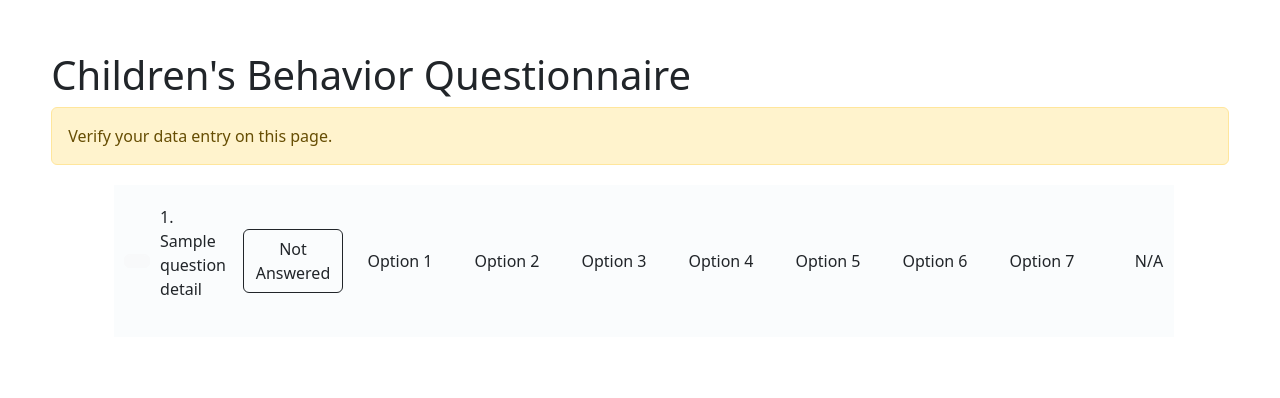
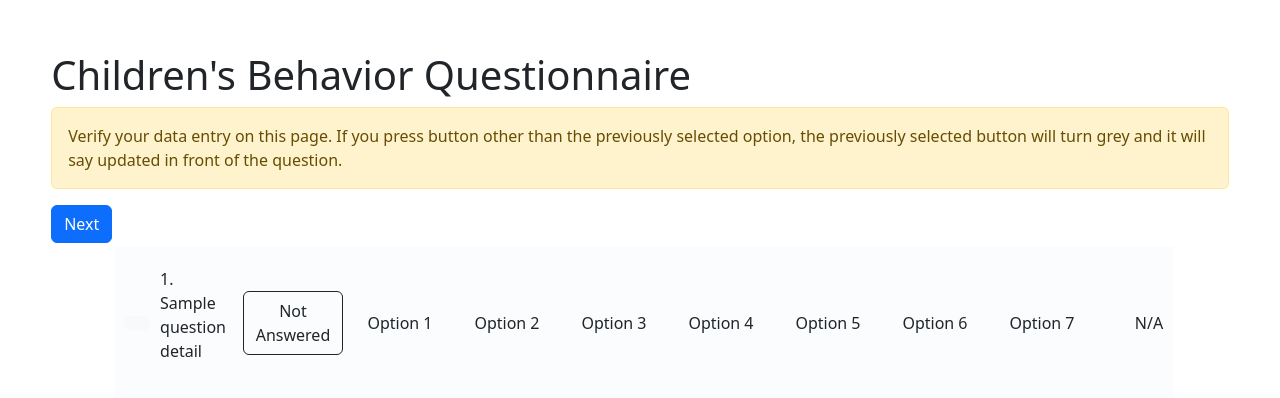
Before and after one commit to itssagunkarki/survey, a Flask app: template templates/next_screen.html in a window 1280 px wide. Shown: the top 398 px of the page. Run offline with Flask 3, Linux system fonts and the light colour scheme; the template is opened without the code that fills it: most values are stand-ins (such as "Sample title", 1, 10 or a date in 2020).

Commit message:
updated verfication page to only show when different option is chosen and send data to result page

```diff
--- a/templates/next_screen.html
+++ b/templates/next_screen.html
@@ -5,8 +5,11 @@
 {% block content %}
 <h1>Children's Behavior Questionnaire</h1>
 <div class="alert alert-warning" role="alert" id='update-info'>
-    Verify your data entry on this page.
+    Verify your data entry on this page. If you press button other than the previously selected option, the previously selected button will turn grey and it will say updated in front of the question.
 </div>
+
+<!-- Add Next button -->
+<button id="nextButton" class="btn btn-primary">Next</button>
 
 <div class="questions-container">
     {% for question_num, question_details in data['questionsCopy'].items() %}
@@ -16,16 +19,16 @@
         <p class="question-details">{{ question_num }}. {{ question_details['question_prompt'] }}</p>
         <div class="option-buttons" id="option-buttons-{{ question_num }}">
             <!-- not answered button-->
-            <button type="button" class="btn option-button {% if question_details['first_entry'] == 0 %}btn-primary{% else %}btn-outline-dark{% endif %}" data-question="{{ question_num }}" data-option="0">Not Answered</button>
+            <button type="button" class="btn option-button {% if question_details['first_entry'] == 0 %}btn-outline-dark{% else %}btn-outline-dark{% endif %}" data-question="{{ question_num }}" data-option="0">Not Answered</button>
 
-            <button type="button" class="btn option-button {% if question_details['first_entry'] == '1' %}btn-primary{% endif %}" data-question="{{ question_num }}" data-option="1">Option 1</button>
-            <button type="button" class="btn option-button {% if question_details['first_entry'] == '2' %}btn-primary{% endif %}" data-question="{{ question_num }}" data-option="2">Option 2</button>
-            <button type="button" class="btn option-button {% if question_details['first_entry'] == '3' %}btn-primary{% endif %}" data-question="{{ question_num }}" data-option="3">Option 3</button>
-            <button type="button" class="btn option-button {% if question_details['first_entry'] == '4' %}btn-primary{% endif %}" data-question="{{ question_num }}" data-option="4">Option 4</button>
-            <button type="button" class="btn option-button {% if question_details['first_entry'] == '5' %}btn-primary{% endif %}" data-question="{{ question_num }}" data-option="5">Option 5</button>
-            <button type="button" class="btn option-button {% if question_details['first_entry'] == '6' %}btn-primary{% endif %}" data-question="{{ question_num }}" data-option="6">Option 6</button>
-            <button type="button" class="btn option-button {% if question_details['first_entry'] == '7' %}btn-primary{% endif %}" data-question="{{ question_num }}" data-option="7">Option 7</button>
-            <button type="button" class="btn option-button {% if question_details['first_entry'] == '-1' %}btn-primary{% endif %}" data-question="{{ question_num }}" data-option="-1">N/A</button>
+            <button type="button" class="btn option-button {% if question_details['first_entry'] == '1' %}btn-primary-outline{% endif %}" data-question="{{ question_num }}" data-option="1">Option 1</button>
+            <button type="button" class="btn option-button {% if question_details['first_entry'] == '2' %}btn-primary-outline{% endif %}" data-question="{{ question_num }}" data-option="2">Option 2</button>
+            <button type="button" class="btn option-button {% if question_details['first_entry'] == '3' %}btn-primary-outline{% endif %}" data-question="{{ question_num }}" data-option="3">Option 3</button>
+            <button type="button" class="btn option-button {% if question_details['first_entry'] == '4' %}btn-primary-outline{% endif %}" data-question="{{ question_num }}" data-option="4">Option 4</button>
+            <button type="button" class="btn option-button {% if question_details['first_entry'] == '5' %}btn-primary-outline{% endif %}" data-question="{{ question_num }}" data-option="5">Option 5</button>
+            <button type="button" class="btn option-button {% if question_details['first_entry'] == '6' %}btn-primary-outline{% endif %}" data-question="{{ question_num }}" data-option="6">Option 6</button>
+            <button type="button" class="btn option-button {% if question_details['first_entry'] == '7' %}btn-primary-outline{% endif %}" data-question="{{ question_num }}" data-option="7">Option 7</button>
+            <button type="button" class="btn option-button {% if question_details['first_entry'] == '-1' %}btn-primary-outline{% endif %}" data-question="{{ question_num }}" data-option="-1">N/A</button>
         </div>
     </div>
     {% endfor %}
@@ -55,6 +58,7 @@
             const newEntryButton = document.querySelector(`#option-buttons-${questionNum} .option-button[data-option="${option}"]`);
             newEntryButton.classList.add('btn-primary');
 
+
             if (option != firstEntry) {
                 firstEntryButton.classList.add('btn-secondary');
 
@@ -81,7 +85,7 @@
             const firstEntry = questionsCopy[questionNum]['first_entry'];
             const button = document.querySelector(`#option-buttons-${questionNum} .option-button[data-option="${firstEntry}"]`);
             if (firstEntry != '') {
-                button.classList.add('btn-primary');
+                /** button.classList.add('btn-primary');*/
             }
         }
     });
@@ -95,6 +99,40 @@
         });
     });
 
+    const nextButton = document.getElementById('nextButton');
+    nextButton.addEventListener('click', () => {
+
+
+        // Send the selected options to the server
+        fetch('/submit_last_entry', {
+            method: 'POST',
+            headers: {
+                'Content-Type': 'application/json',
+            },
+            body: JSON.stringify({
+                questionsCopy: questionsCopy,
+            }),
+        })
+        .then(response => {
+            // Check if the response is a redirect
+            if (response.redirected) {
+                // Redirect the user to the specified URL
+                window.location.href = response.url;
+            } else {
+                // Parse the JSON response
+                return response.json();
+            }
+        })
+        .then(data => {
+            // Handle JSON response if needed
+            console.log('Success:', data);
+        })
+        .catch((error) => {
+            console.error('Error:', error);
+        });
+
+    });
+
 </script>
 
 {% endblock %}
```
